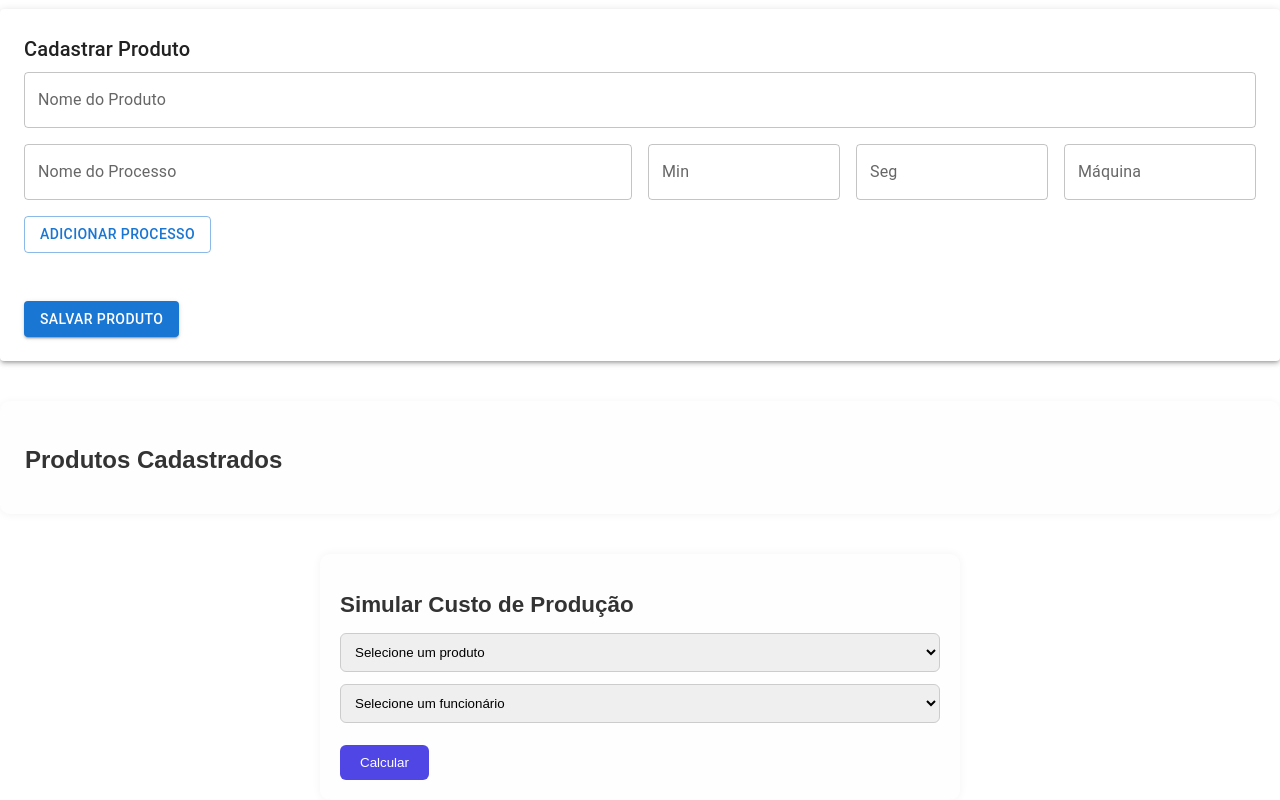
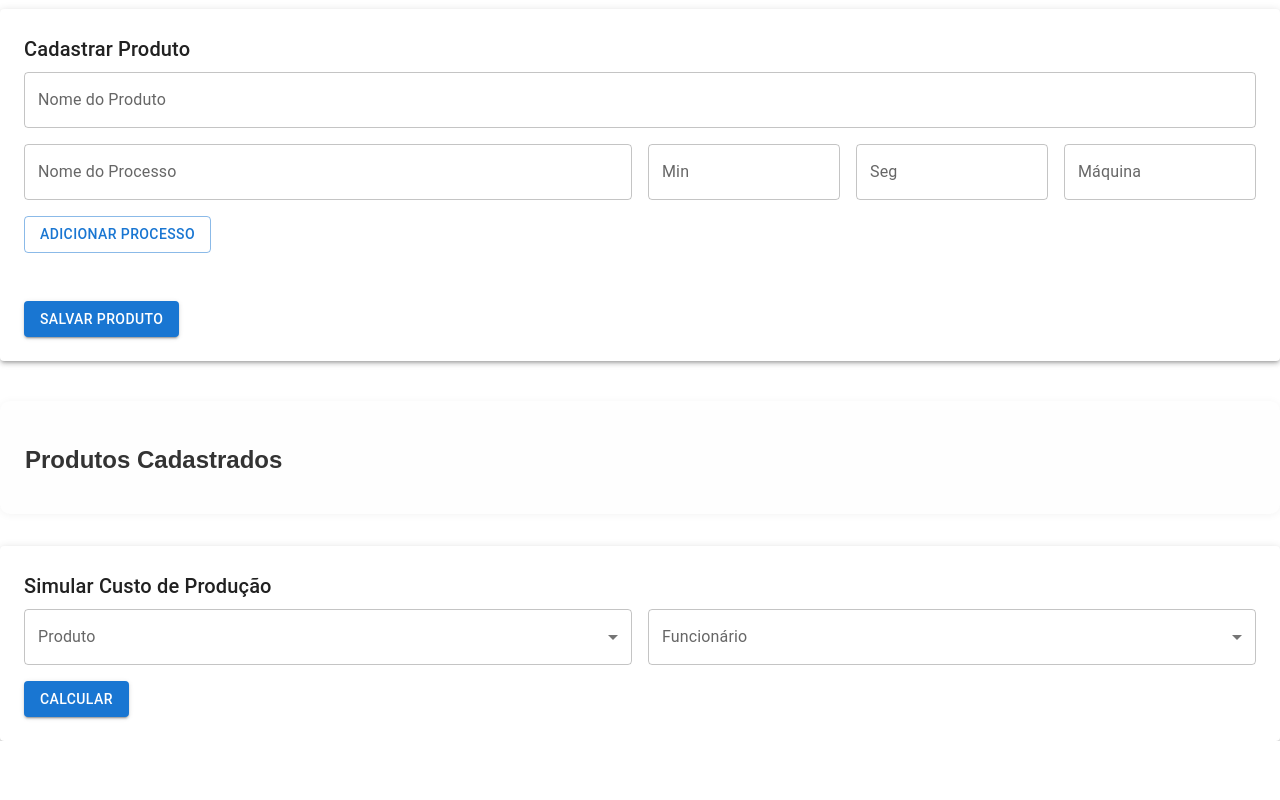
Before and after one commit to River10321/producao-customizada, a React (Create React App) app: page / in a window 1280 px wide. Shown: the part 780-1580 px from the top of the page. After the commit the page ends 1521 px from the top, so only its background shows below. Built offline with nearby package versions, Linux system fonts and the light colour scheme; the HTML template or start-up script is replaced by a standard one.

Commit message:
Update SimuladorCusto.js

```diff
--- a/src/components/SimuladorCusto.js
+++ b/src/components/SimuladorCusto.js
@@ -1,5 +1,15 @@
 import React, { useState } from 'react';
-import './SimuladorCusto.css';
+import {
+  Paper,
+  Typography,
+  Box,
+  Grid,
+  MenuItem,
+  Select,
+  Button,
+  FormControl,
+  InputLabel
+} from '@mui/material';
 
 function SimuladorCusto({ produtos, funcionarios }) {
   const [produtoSelecionado, setProdutoSelecionado] = useState('');
@@ -17,7 +27,7 @@ function SimuladorCusto({ produtos, funcionarios }) {
 
     const tempoTotalMin = produto.processos.reduce((total, proc) => {
       return total + (proc.min * 60 + proc.seg);
-    }, 0) / 60; // convertendo para minutos
+    }, 0) / 60;
 
     const custoMinuto = funcionario.salario / (funcionario.jornada * 60);
     const custoTotal = tempoTotalMin * custoMinuto;
@@ -26,32 +36,55 @@ function SimuladorCusto({ produtos, funcionarios }) {
   };
 
   return (
-    <div className="simulador-container">
-      <h2>Simular Custo de Produção</h2>
-
-      <select value={produtoSelecionado} onChange={e => setProdutoSelecionado(e.target.value)}>
-        <option value="">Selecione um produto</option>
+    <Paper elevation={3} sx={{ p: 3, mt: 4 }}>
+      <Typography variant="h6" gutterBottom>
+        Simular Custo de Produção
+      </Typography>
+      <Box>
+        <Grid container spacing={2}>
+          <Grid item xs={12} sm={6}>
+            <FormControl fullWidth>
+              <InputLabel>Produto</InputLabel>
+              <Select
+                value={produtoSelecionado}
+                label="Produto"
+                onChange={(e) => setProdutoSelecionado(e.target.value)}
+              >
                 {produtos.map((p, index) => (
-          <option key={index} value={p.nome}>{p.nome}</option>
+                  <MenuItem key={index} value={p.nome}>{p.nome}</MenuItem>
                 ))}
-      </select>
-
-      <select value={funcionarioSelecionado} onChange={e => setFuncionarioSelecionado(e.target.value)}>
-        <option value="">Selecione um funcionário</option>
+              </Select>
+            </FormControl>
+          </Grid>
+          <Grid item xs={12} sm={6}>
+            <FormControl fullWidth>
+              <InputLabel>Funcionário</InputLabel>
+              <Select
+                value={funcionarioSelecionado}
+                label="Funcionário"
+                onChange={(e) => setFuncionarioSelecionado(e.target.value)}
+              >
                 {funcionarios.map((f, index) => (
-          <option key={index} value={f.nome}>{f.nome}</option>
+                  <MenuItem key={index} value={f.nome}>{f.nome}</MenuItem>
                 ))}
-      </select>
-
-      <button onClick={calcular}>Calcular</button>
+              </Select>
+            </FormControl>
+          </Grid>
+          <Grid item xs={12}>
+            <Button variant="contained" color="primary" onClick={calcular}>
+              Calcular
+            </Button>
+          </Grid>
+        </Grid>
 
         {resultado && (
-        <div className="resultado">
-          <p><strong>Tempo total:</strong> {resultado.tempoTotalMin.toFixed(2)} min</p>
-          <p><strong>Custo total:</strong> R$ {resultado.custoTotal.toFixed(2)}</p>
-        </div>
+          <Box mt={3}>
+            <Typography><strong>Tempo total:</strong> {resultado.tempoTotalMin.toFixed(2)} min</Typography>
+            <Typography><strong>Custo total:</strong> R$ {resultado.custoTotal.toFixed(2)}</Typography>
+          </Box>
         )}
-    </div>
+      </Box>
+    </Paper>
   );
 }
 
```
Lines whose indentation alone changed are shown as unchanged.
